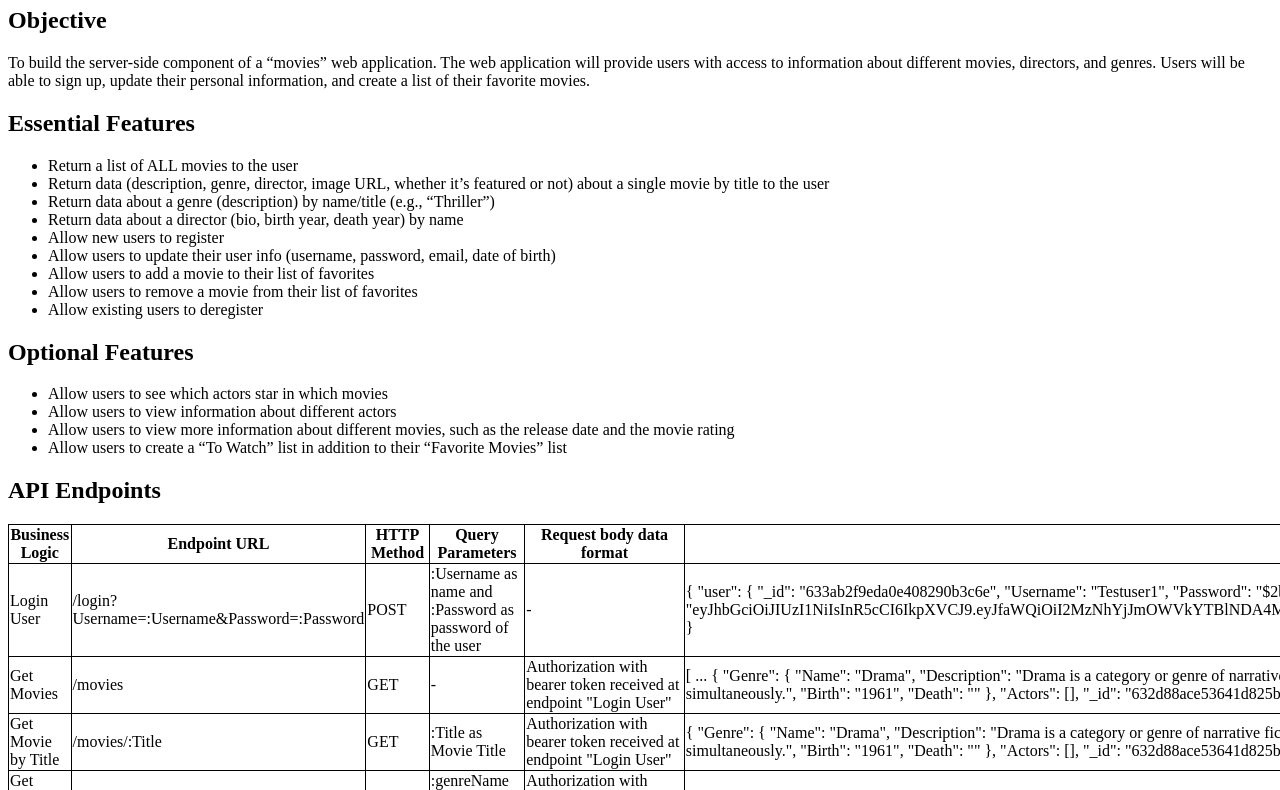
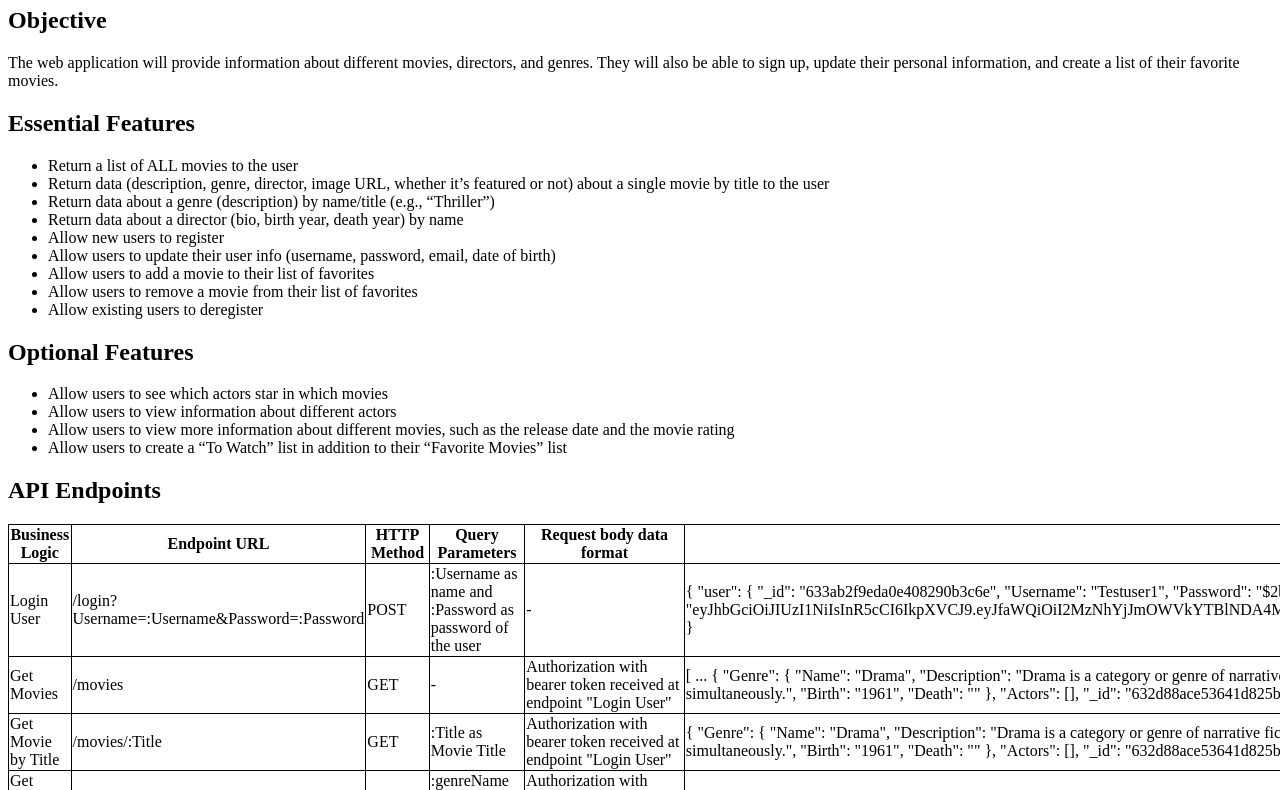
Before and after one commit to JanTran/movie_api, a website: page documentation.html in a window 1280 px wide. Shown: the part 73-863 px from the top of the page. Drawn offline with Linux system fonts and the light colour scheme.

Commit message:
Update documentation.html

```diff
--- a/documentation.html
+++ b/documentation.html
@@ -22,9 +22,9 @@
     <main>
       <h2>Objective</h2>
       <p>
-        To build the server-side component of a “movies” web application. The
-        web application will provide users with access to information about
-        different movies, directors, and genres. Users will be able to sign up,
+        The
+        web application will provide information about
+        different movies, directors, and genres. They will also be able to sign up,
         update their personal information, and create a list of their favorite
         movies.
       </p>
```
